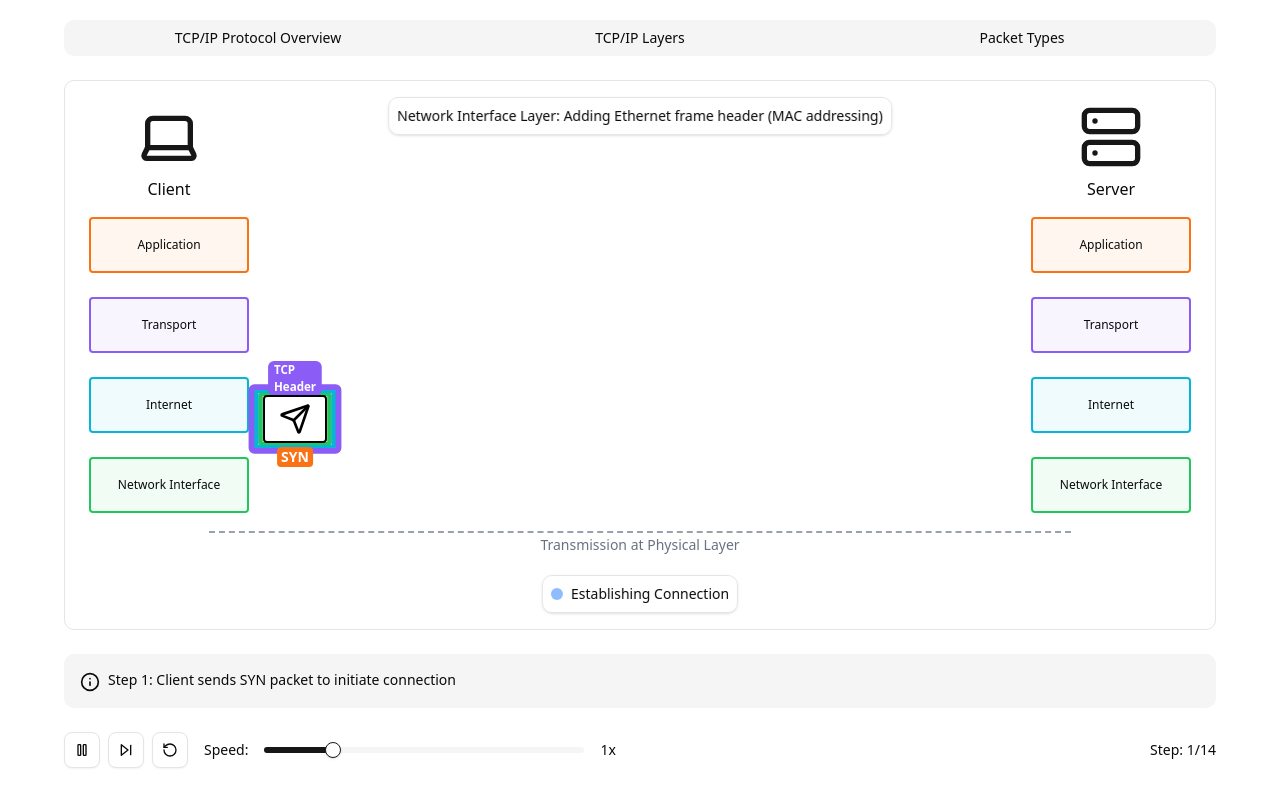
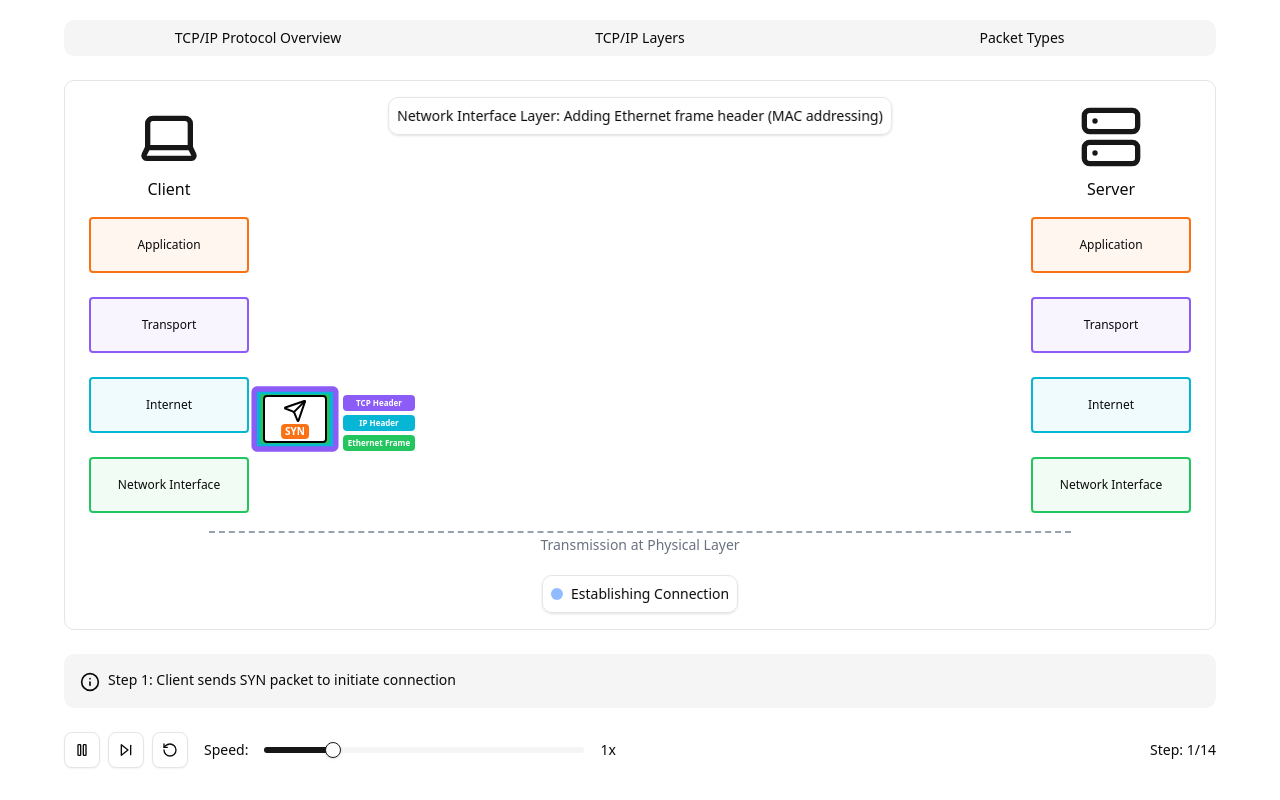
Before and after one commit to Producdevity/tcp-ip-visualizer, a React (Vite) app: page / in a window 1280 px wide. Both pictures are taken after a click on the button 82 px from the left and 898 px from the top of the page. Shown: the part 148-948 px from the top of the page. Built offline with nearby package versions, Linux system fonts and the light colour scheme.

Commit message:
style: Improve visualization of packet layer headers

```diff
--- a/src/components/EncapsulatedPacket.tsx
+++ b/src/components/EncapsulatedPacket.tsx
@@ -32,7 +32,7 @@ function EncapsulatedPacket(props: Props) {
       { x: fromClient ? CLIENT_X : SERVER_X, y: START_Y + STEP_Y }, // Transport
       { x: fromClient ? CLIENT_X : SERVER_X, y: START_Y + STEP_Y * 2 }, // Internet
       { x: fromClient ? CLIENT_X : SERVER_X, y: START_Y + STEP_Y * 3 }, // Network Interface
-      { x: TRANSMISSION_X, y: START_Y + STEP_Y * 4 }, // Transmission
+      { x: TRANSMISSION_X, y: START_Y + STEP_Y * 3 }, // Transmission
       { x: fromClient ? SERVER_X : CLIENT_X, y: START_Y + STEP_Y * 3 }, // Network Interface (receiver)
       { x: fromClient ? SERVER_X : CLIENT_X, y: START_Y + STEP_Y * 2 }, // Internet (receiver)
       { x: fromClient ? SERVER_X : CLIENT_X, y: START_Y + STEP_Y * 1 }, // Transport (receiver)
@@ -43,6 +43,10 @@ function EncapsulatedPacket(props: Props) {
   }, [props.stage, props.packet.from])
 
   const Icon = props.packet.type.icon
+  const isClientToServer = props.packet.from === 'client'
+  const isOnSenderSide = props.stage < 4
+  const alignRight = isClientToServer ? isOnSenderSide : !isOnSenderSide
+  const isOnTransmission = props.stage === 4
 
   return (
     <div
@@ -54,40 +58,48 @@ function EncapsulatedPacket(props: Props) {
         zIndex: 50,
       }}
     >
-      {/* Base packet (envelope) */}
       <div className="relative">
-        {/* Data payload (envelope) */}
-        <div className="w-16 h-12 mt-2 bg-white border-2 border-black rounded flex items-center justify-center">
-          <Icon className="w-8 h-8 text-black" />
+        <div className="w-16 h-12 mt-2 bg-white border-2 border-black rounded flex items-start justify-center">
+          <Icon className="mt-0.5 w-6 h-6 text-black" />
         </div>
 
-        {/* Layer headers (colored borders) */}
-        {visibleHeaders.map((layerIndex) => (
+        {visibleHeaders.map((layerIndex, i) => {
+          const layer = TCP_IP_LAYERS[layerIndex]
+
+          const verticalSpacing = 20
+          const verticalOffset = i * verticalSpacing
+
+          return (
+            <div key={`header-${layerIndex}`}>
               <div
-            key={`header-${layerIndex}`}
                 className="absolute inset-0 border-4 rounded"
                 style={{
-              borderColor: TCP_IP_LAYERS[layerIndex].color,
-              transform: `scale(${1 + (visibleHeaders.length - visibleHeaders.indexOf(layerIndex)) * 0.15})`,
+                  borderColor: layer.color,
+                  transform: `scale(${1 + (visibleHeaders.length - i) * 0.12})`,
                   zIndex: -layerIndex,
                 }}
-          >
-            {/* Header label */}
+              />
+              {!isOnTransmission && (
                 <div
-              className="absolute -top-5 left-1/2 transform -translate-x-1/2 text-[8px] font-bold px-1 rounded"
+                  className="absolute text-[8px] font-bold px-1 py-0.5 rounded whitespace-nowrap text-white text-center min-w-18"
                   style={{
-                backgroundColor: TCP_IP_LAYERS[layerIndex].color,
-                color: 'white',
+                    top: `${verticalOffset}px`,
+                    left: alignRight ? '100%' : 'auto',
+                    right: alignRight ? 'auto' : '100%',
+                    transform: `translateX(${alignRight ? '16px' : '-16px'})`,
+                    backgroundColor: layer.color,
                   }}
                 >
-              {TCP_IP_LAYERS[layerIndex].header}
+                  {layer.header}
                 </div>
+              )}
             </div>
-        ))}
+          )
+        })}
 
         {/* Packet type label */}
         <div
-          className="absolute -bottom-6 left-1/2 transform -translate-x-1/2 whitespace-nowrap text-sm font-bold text-center px-1 rounded"
+          className="absolute bottom-1 left-1/2 transform -translate-x-1/2 whitespace-nowrap text-[10px] font-bold text-center px-1 rounded"
           style={{ backgroundColor: props.packet.type.color, color: 'white' }}
         >
           {props.packet.type.name}
```
Lines whose indentation alone changed are shown as unchanged.
